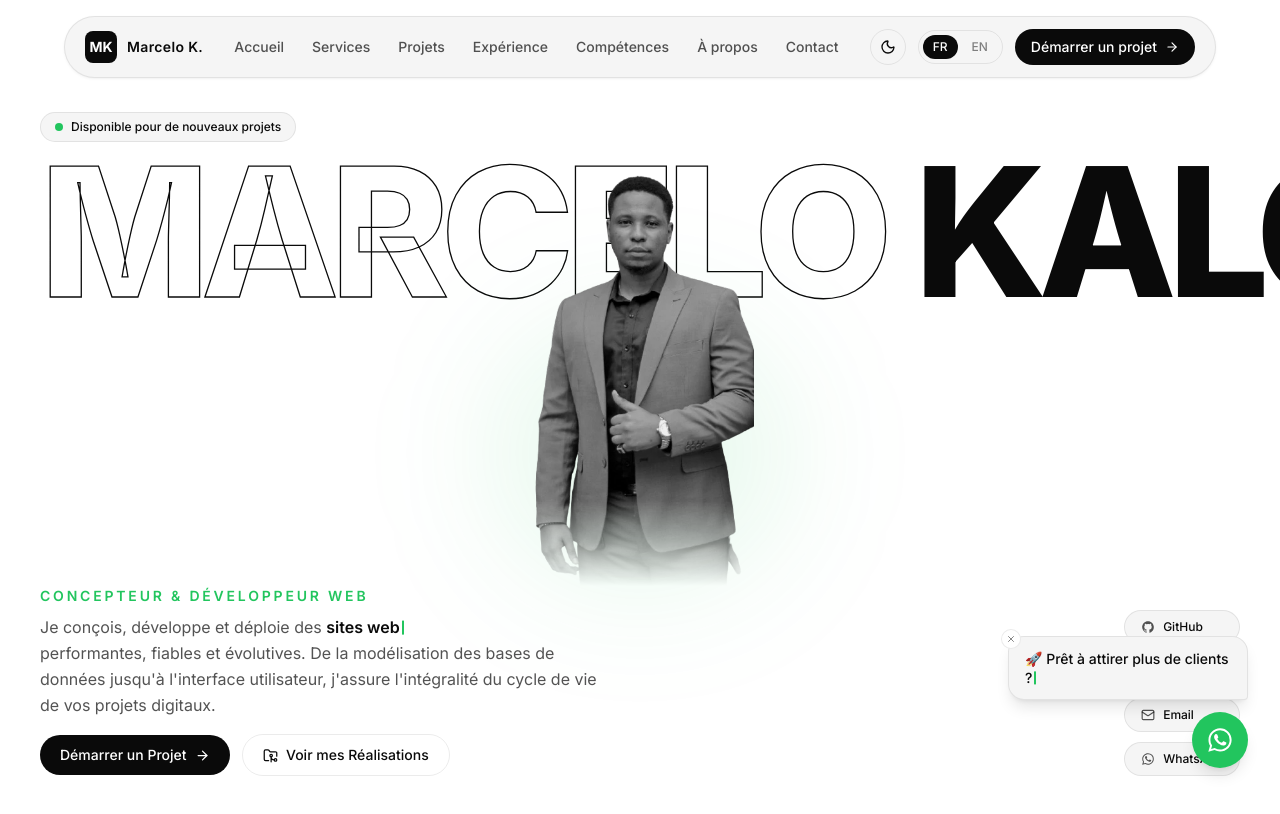
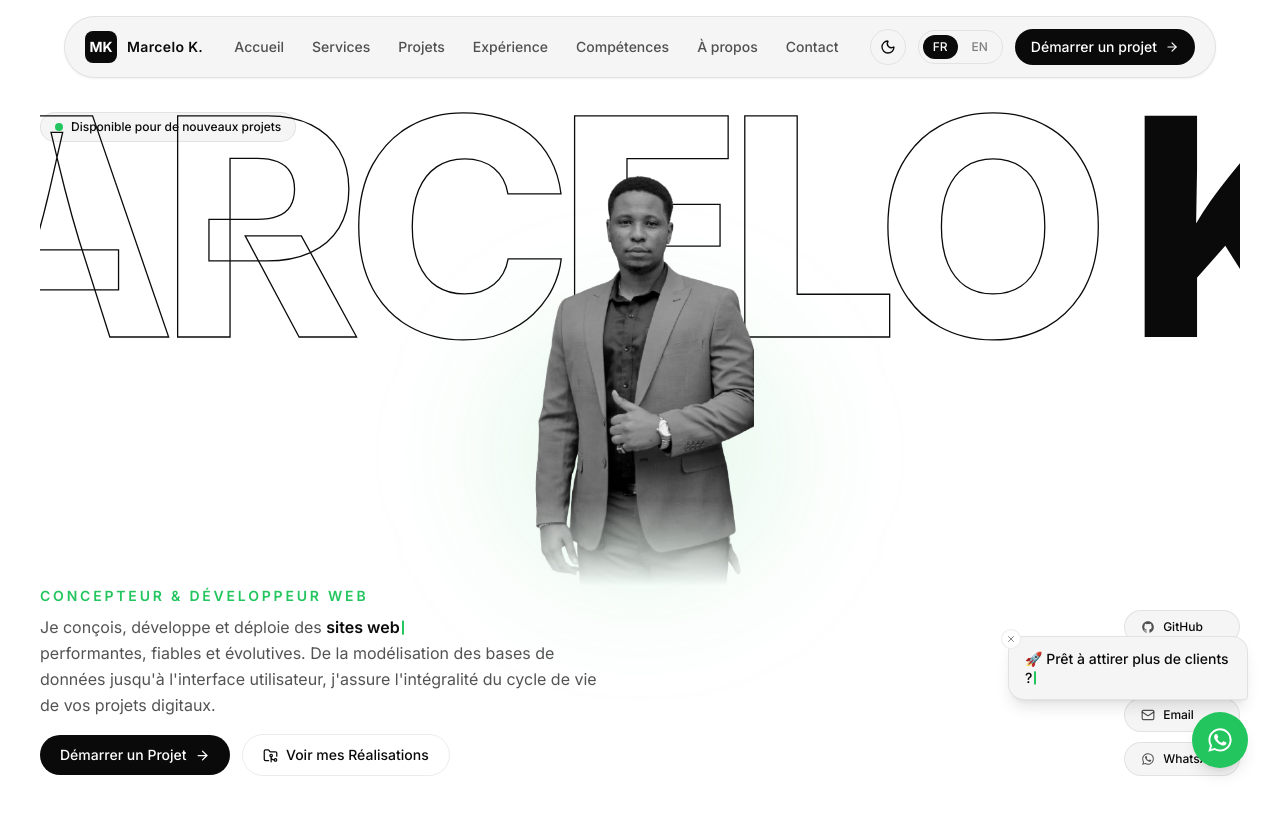
Before and after one commit to MarceloKld/portfolio-marcelo-kalonji, a Next.js app: page / in a window 1280 px wide. Shown: the top 814 px of the page. Built offline with nearby package versions, Linux system fonts and the light colour scheme.

Commit message:
TOKOSS HERO

```diff
--- a/src/app/globals.css
+++ b/src/app/globals.css
@@ -85,3 +85,42 @@ section[id] {
     width: 100%;
   }
 }
+
+/* ============================================
+   Marquee — défilement horizontal infini
+   ============================================ */
+
+/*
+  Le texte se déplace de 0% à -50%. Comme le contenu est dupliqué
+  exactement 2 fois (voir composant Marquee.tsx), le passage de -50%
+  recolle parfaitement avec le début du contenu : la boucle est donc
+  invisible à l'œil, et semble tourner à l'infini sans aucune saccade.
+*/
+@keyframes marquee-scroll {
+  from {
+    transform: translateX(0);
+  }
+  to {
+    transform: translateX(-50%);
+  }
+}
+
+.marquee-track {
+  /* --marquee-duration est une variable CSS définie en inline par le composant,
+     ce qui permet de contrôler la vitesse directement depuis les props React */
+  animation: marquee-scroll var(--marquee-duration, 25s) linear infinite;
+}
+
+/* Petite touche UX : pause le défilement si l'utilisateur survole la bande,
+   le temps de lire tranquillement */
+.marquee-track:hover {
+  animation-play-state: paused;
+}
+
+/* Accessibilité : respecte la préférence système "réduire les animations"
+   (réglage présent sur Windows, macOS, iOS, Android) */
+@media (prefers-reduced-motion: reduce) {
+  .marquee-track {
+    animation: none;
+  }
+}
--- a/src/components/sections/Hero.tsx
+++ b/src/components/sections/Hero.tsx
@@ -6,29 +6,31 @@ import { useLanguage } from "@/components/providers/LanguageProvider";
 import { Badge } from "@/components/ui/Badge";
 import { TypewriterText } from "@/components/ui/TypewriterText";
 import { Button } from "@/components/ui/Button";
-import { EntranceReveal } from "@/components/ui/EntranceReveal"; // remplace Reveal pour le Hero
+import { EntranceReveal } from "@/components/ui/EntranceReveal";
 import { Magnetic } from "@/components/ui/Magnetic";
 import { SocialPill } from "@/components/ui/SocialPill";
 import { SOCIAL_LINKS } from "@/data/socials";
-import { useFitText } from "@/lib/useFitText";
+import { Marquee } from "@/components/ui/Marquee";
 
 /* ════════════════════════════════════════════════════════════════
-   🎛️  ZONE DE RÉGLAGES — Nom & Photo
+   🎛️  ZONE DE RÉGLAGES — Marquee du nom & Photo
    ════════════════════════════════════════════════════════════════ */
 
-// Taille MINIMALE du nom (en pixels) — jamais plus petit que ça,
-// même sur le plus petit écran mobile.
-const NAME_MIN_FONT = 30;
+// Vitesse du défilement : plus petit = plus rapide (en secondes pour 1 boucle)
+const MARQUEE_SPEED = 200;
 
-// Taille MAXIMALE du nom (en pixels) — jamais plus grand que ça,
-// même sur un très grand écran. Le hook choisira automatiquement
-// une valeur entre les deux pour remplir parfaitement la largeur.
-const NAME_MAX_FONT = 180;
+// Nombre de répétitions du nom par groupe. Augmente si tu vois un "trou"
+// vide dans la bande sur très grand écran (ultra-wide / 4K).
+const MARQUEE_REPEAT = 5;
 
-// Position du nom depuis le haut du bloc (niveau de la tête)
-const NAME_TOP = "top-0";
+// Taille du texte du nom dans le marquee
+const NAME_FONT_SIZE = "clamp(19rem, 8vw, 6.5rem)";
 
-// Hauteur / largeur de la photo (inchangé, toujours ajustable ici)
+// Position verticale et hauteur de la bande de marquee dans le bloc
+const NAME_BAND_TOP = "top-0";
+const NAME_BAND_HEIGHT = "h-[34%] sm:h-[38%]";
+
+// Taille / position de la photo (inchangé)
 const PHOTO_HEIGHT = "h-[95%] sm:h-[96%]";
 const PHOTO_WIDTH =
   "w-[56%] sm:w-[42%] md:w-[36%] max-w-[280px] sm:max-w-[320px] md:max-w-[360px]";
@@ -39,11 +41,30 @@ const BLOCK_MIN_HEIGHT = "min-h-[260px] sm:min-h-[340px]";
 export function Hero() {
   const { t } = useLanguage();
 
-  // Le hook retourne 2 références à poser dans le JSX, et la taille calculée
-  const { containerRef, textRef, fontSize } = useFitText({
-    minFontSize: NAME_MIN_FONT,
-    maxFontSize: NAME_MAX_FONT,
-  });
+  // Le contenu répété dans le marquee : "Marcelo" (contour) + "Kalonji"
+  // (plein) + un point vert comme séparateur visuel entre chaque répétition
+  const nameItem = (
+    <span className="flex items-center gap-5 px-5 sm:gap-8 sm:px-8">
+      <span
+        className="font-extrabold uppercase leading-none tracking-tighter text-transparent [-webkit-text-stroke:1.3px_var(--foreground)]"
+        style={{ fontSize: NAME_FONT_SIZE }}
+      >
+        Marcelo
+      </span>
+      <span
+        className="font-extrabold uppercase leading-none tracking-tighter text-[var(--foreground)]"
+        style={{ fontSize: NAME_FONT_SIZE }}
+      >
+        Kalonji
+      </span>
+      {/* Petit point vert : séparateur esthétique, cohérent avec la charte
+          "le vert uniquement en petit détail" */}
+      <span
+        aria-hidden="true"
+        className="h-2 w-2 shrink-0 rounded-full bg-[var(--accent)]"
+      />
+    </span>
+  );
 
   return (
     <section
@@ -56,43 +77,32 @@ export function Hero() {
           <Badge>{t.hero.badge}</Badge>
         </EntranceReveal>
 
-        {/* === LIGNE 2 — Nom (auto-adaptatif) + Photo === */}
+        {/* === LIGNE 2 — Marquee du nom + Photo en overlap === */}
         <EntranceReveal delay={150} className={`relative flex-1 ${BLOCK_MIN_HEIGHT}`}>
-          {/*
-            containerRef posé ICI : c'est la largeur de CE conteneur
-            que le hook utilise comme référence pour calculer la taille
-            du texte. "group" active l'effet hover sur la photo.
-          */}
-          <div ref={containerRef} className="group relative mx-auto h-full w-full">
+          <div className="group relative mx-auto h-full w-full">
             {/*
-              NOM — fontSize vient maintenant du hook useFitText (calculé
-              en JavaScript), plus d'une estimation en vw. Garantit un
-              texte toujours parfaitement ajusté, sans jamais déborder.
+              Vrai titre SEO, invisible à l'écran (sr-only) mais lu par
+              Google et les lecteurs d'écran. Indispensable maintenant que
+              le marquee affiche un texte répété/décoratif plutôt qu'un
+              <h1> classique.
             */}
-            <h1
-              ref={textRef}
-              className={`pointer-events-none absolute inset-x-0 ${NAME_TOP} select-none whitespace-nowrap text-center font-extrabold uppercase leading-none tracking-tighter`}
-              style={{ fontSize: `${fontSize}px` }}
-            >
-              <span className="text-transparent [-webkit-text-stroke:1.3px_var(--foreground)]">
-                Marcelo&nbsp;
-              </span>
-              <span className="text-[var(--foreground)]">Kalonji</span>
+            <h1 className="sr-only">
+              Marcelo Kalonji Kashala — Concepteur &amp; Développeur Web
             </h1>
 
-            {/*
-              Halo flouté — s'intensifie légèrement au survol
-              (opacity 10% → 20%) pour accompagner l'animation de la photo
-            */}
+            {/* === BANDE DE MARQUEE === */}
+            <div
+              className={`absolute inset-x-0 z-0 flex items-center ${NAME_BAND_TOP} ${NAME_BAND_HEIGHT}`}
+            >
+              <Marquee speed={MARQUEE_SPEED} repeat={MARQUEE_REPEAT}>
+                {nameItem}
+              </Marquee>
+            </div>
+
+            {/* Halo flouté derrière la photo */}
             <div className="absolute bottom-0 left-1/2 z-[1] h-[60%] w-[50%] max-w-[300px] -translate-x-1/2 rounded-full bg-[var(--accent)]/10 blur-3xl transition-all duration-700 group-hover:bg-[var(--accent)]/20" />
 
-            {/*
-              PHOTO — ajout de l'animation au survol :
-              - grayscale → couleur (déjà en place)
-              - scale-105 : léger zoom avant
-              - drop-shadow plus marqué : effet de "décollement"
-              cursor-pointer : indique que la zone est interactive
-            */}
+            {/* === PHOTO === */}
             <div
               className={`absolute inset-x-0 bottom-0 z-10 mx-auto cursor-pointer ${PHOTO_HEIGHT} ${PHOTO_WIDTH} [mask-image:linear-gradient(to_bottom,black_80%,transparent_100%)]`}
             >
--- /dev/null
+++ b/src/components/ui/Marquee.tsx
@@ -0,0 +1,55 @@
+"use client";
+
+import type { ReactNode, CSSProperties } from "react";
+
+type MarqueeProps = {
+  children: ReactNode; // Le contenu à répéter en boucle
+  speed?: number;      // Durée d'un cycle complet en secondes (plus petit = plus rapide)
+  repeat?: number;     // Nombre de répétitions par groupe
+  className?: string;  // Classes additionnelles pour la bande (gap, alignement...)
+};
+
+/**
+ * Bande de défilement horizontal infini, réutilisable pour n'importe quel
+ * contenu : le nom dans le Hero aujourd'hui, des logos de technologies
+ * dans la section Compétences plus tard.
+ *
+ * TECHNIQUE "duplication x2" :
+ * On crée deux groupes de contenu RIGOUREUSEMENT identiques, placés l'un
+ * à côté de l'autre. On anime ensuite un déplacement continu de 0% à -50%.
+ * Comme les deux groupes sont identiques, au moment où le groupe 1 sort
+ * complètement de l'écran, le groupe 2 (identique) est pile à sa place
+ * initiale → l'œil ne voit jamais la "couture", la boucle paraît infinie.
+ */
+export function Marquee({ children, speed = 25, repeat = 6, className }: MarqueeProps) {
+  // On répète le contenu "repeat" fois à l'intérieur d'UN SEUL groupe,
+  // pour que la bande soit assez large (sinon sur un écran très large,
+  // on verrait un espace vide avant que la boucle ne recommence)
+  const group = Array.from({ length: repeat }, (_, i) => (
+    <span key={i} className="flex shrink-0 items-center">
+      {children}
+    </span>
+  ));
+
+  return (
+    // "full-bleed" : fait sortir la bande de son conteneur parent (qui a
+    // peut-être un padding latéral) pour qu'elle touche les 2 bords de
+    // l'écran. Technique : left-1/2 + -translate-x-1/2 + w-screen.
+    <div className="relative left-1/2 w-screen -translate-x-1/2 overflow-hidden">
+      <div
+        className={`marquee-track flex w-max items-center whitespace-nowrap ${className ?? ""}`}
+        // La variable CSS --marquee-duration est lue par l'animation
+        // définie dans globals.css (voir "var(--marquee-duration, 25s)")
+        style={{ "--marquee-duration": `${speed}s` } as CSSProperties}
+      >
+        {/* Groupe réel (lu par les lecteurs d'écran) */}
+        <div className="flex shrink-0 items-center">{group}</div>
+        {/* Groupe dupliqué à l'identique, caché aux technologies d'accessibilité
+            pour éviter que le nom soit "lu" deux fois par un lecteur d'écran */}
+        <div className="flex shrink-0 items-center" aria-hidden="true">
+          {group}
+        </div>
+      </div>
+    </div>
+  );
+}
```
